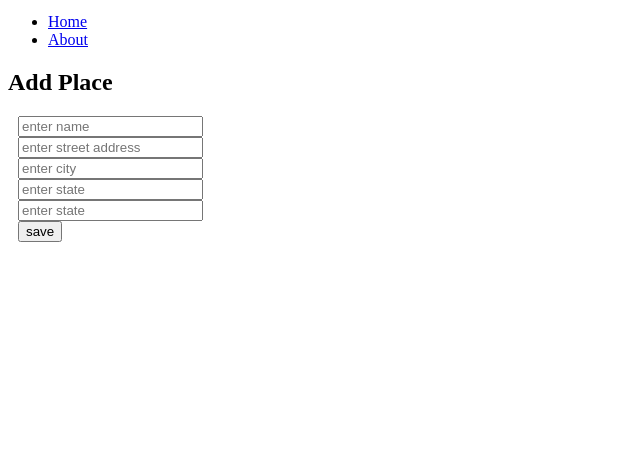
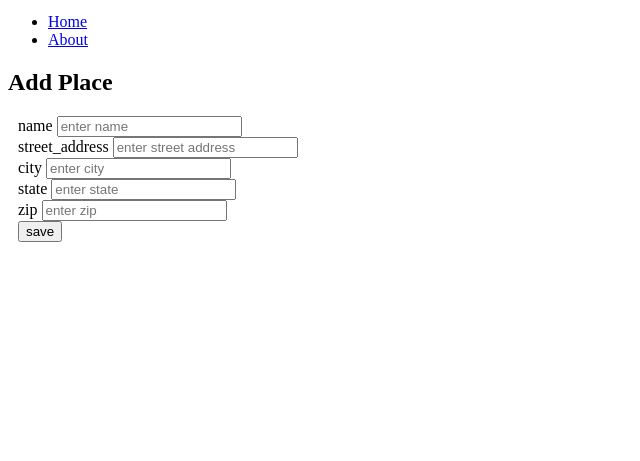
Before and after one commit to nickrally/postgis-plc, a Flask app: page /add in a window 1280 px wide. Shown: the part 179-640 px from the top of the page, without its empty margins (0-640 px from the left). Run offline with Flask 2, Linux system fonts and the light colour scheme.

Commit message:
added labels to add form

```diff
--- a/app.py
+++ b/app.py
@@ -51,14 +51,15 @@ def index():
 
 @app.route('/add', methods=['GET', 'POST'])
 def add():
+    form = PlaceForm(request.form)
     if request.method == 'POST':
-        place = Place(request.form['name'], request.form['street_address'], request.form['city'],
-                         request.form['state'], request.form['zip'])
+        place = Place(form['name'].data, form['street_address'].data, form['city'].data,
+                         form['state'].data, form['zip'].data)
 
         db.session.add(place)
         db.session.commit()
         return redirect(url_for('home'))
-    return render_template('add.html')
+    return render_template('add.html', form=form)
 
 
 @app.route('/edit/<string:id>', methods=['GET','POST'], endpoint='edit')
--- a/templates/add.html
+++ b/templates/add.html
@@ -9,19 +9,24 @@
             <div class="col-sm-8 blog-main">
                 <form method="POST" action={{url_for('add')}}>
                     <div class="form-group">
+                        {{form.name.label}}
                         <input type="text" class="form-control" name="name" id="inputTitle" placeholder="enter name">
                     </div>
                     <div class="form-group">
+                        {{form.street_address.label}}
                         <input type="text" class="form-control" rows="50" id="inputStreetAddress" name="street_address" placeholder="enter street address" >
                     </div>
                     <div class="form-group">
+                        {{form.city.label}}
                         <input type="text" class="form-control" name="city" id="inputCity" placeholder="enter city">
                     </div>
                     <div class="form-group">
+                        {{form.state.label}}
                         <input type="text" class="form-control" name="state" id="inputState" placeholder="enter state" required>
                     </div>
                     <div class="form-group">
-                        <input type="text" class="form-control" name="zip" id="inputZip" placeholder="enter state" required>
+                        {{form.zip.label}}
+                        <input type="text" class="form-control" name="zip" id="inputZip" placeholder="enter zip" required>
                     </div>
                     <div>
                         <button type="submit" class="btn btn-primary search-btn">save</button>
--- a/templates/home.html
+++ b/templates/home.html
@@ -20,7 +20,7 @@
           <td style="width: 10%">{{place.city}}</td>
           <td style="width: 5%">{{place.state}}</td>
           <td style="width: 10%">{{place.zip}}</td>
-        <td style="width: 10%"><a href="edit/{{place.id}}" class="btn btn-primary search-btn pull-right">Edit</a></td>
+        <td style="width: 10%"><a href="edit/{{place.id}}" class="btn btn-primary search-btn pull-right">Update/Add geolocation</a></td>
         <td style="width: 10%"><a href="delete/{{place.id}}" class="btn btn-primary delete-btn pull-right">Delete</a></td>
       </tr>
     {% endfor %}
```
